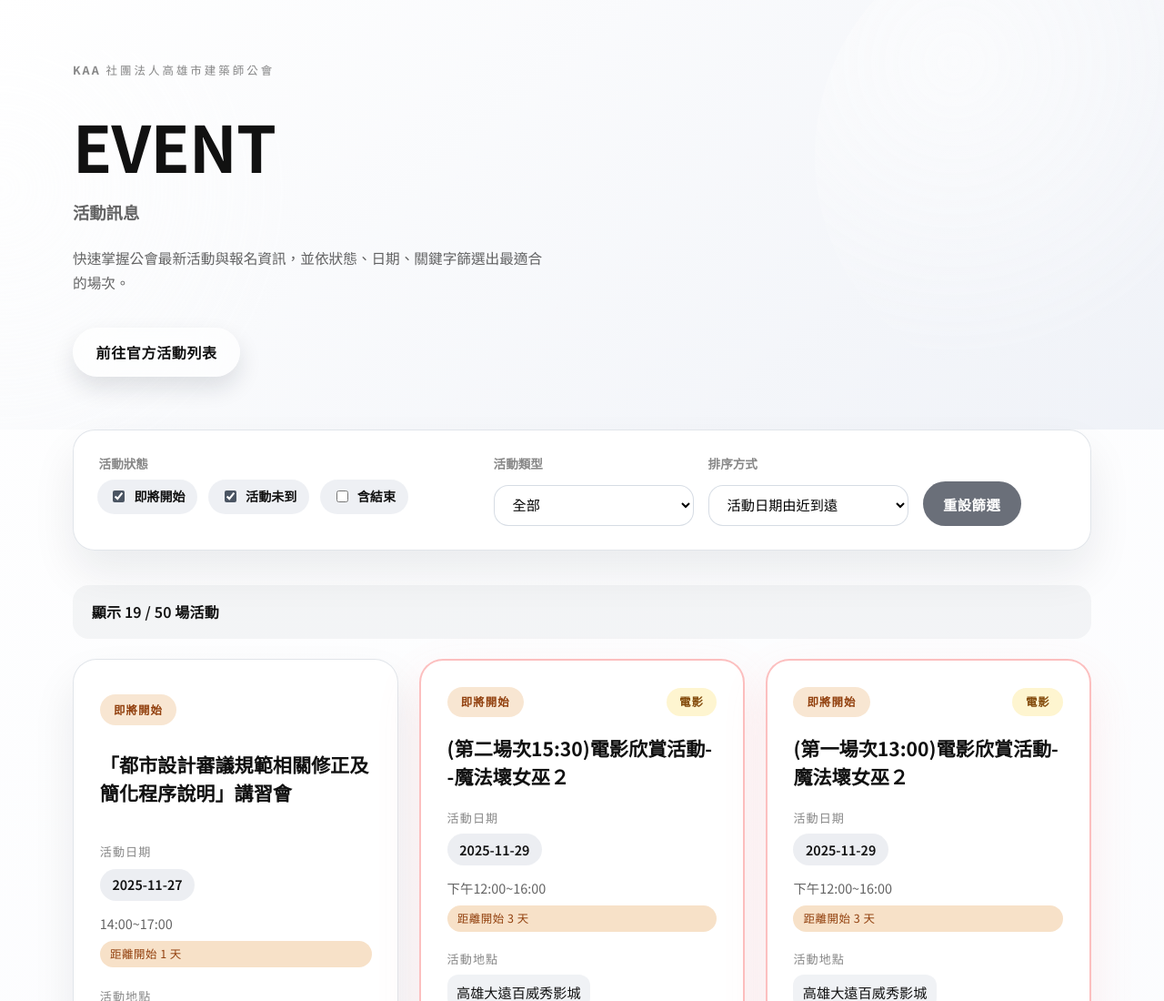
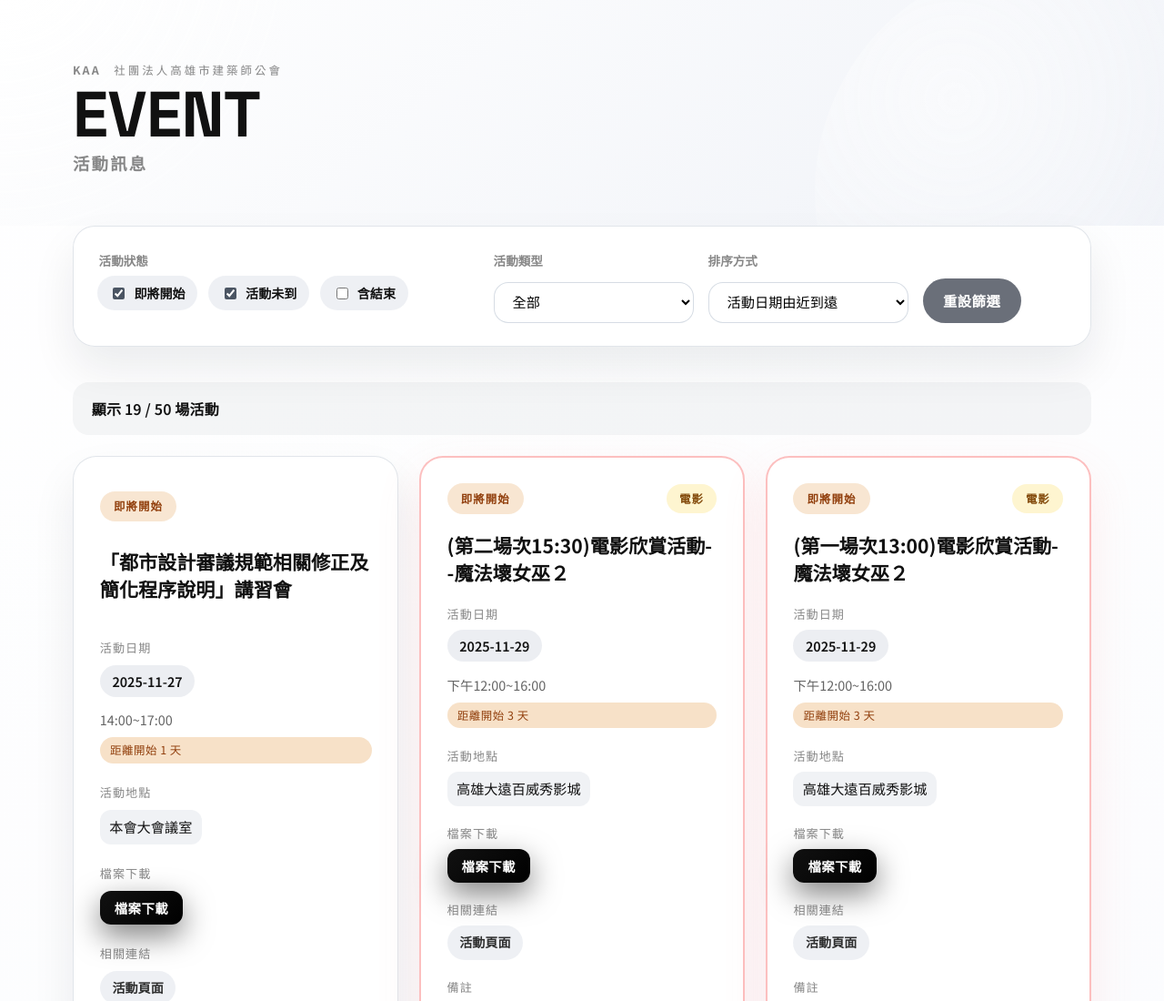
Before and after one commit to thinklab-architects/line-event, a website: page index.html in a window 1280 px wide. Shown: the top 1100 px of the page at 91% size. Drawn offline with Linux system fonts and the light colour scheme.

Commit message:
style: update hero copy and styling

```diff
--- a/index.html
+++ b/index.html
@@ -20,15 +20,9 @@
         </p>
         <div class="hero__title-wrap">
           <h1 class="hero__title">EVENT</h1>
-          <p class="hero__subtitle">活動訊息</p>
-        </div>
-        <p class="hero__description">
-          快速掌握公會最新活動與報名資訊，並依狀態、日期、關鍵字篩選出最適合的場次。
-        </p>
-        <div class="hero__actions">
-          <a class="hero__link" href="https://www.kaa.org.tw/news_list.php?t1=1" target="_blank" rel="noopener noreferrer">
-            前往官方活動列表
-          </a>
+          <p class="hero__subtitle">
+            <a href="https://www.kaa.org.tw/news_list.php?t1=1" target="_blank" rel="noopener noreferrer">活動訊息</a>
+          </p>
         </div>
       </div>
     </div>
--- a/styles.css
+++ b/styles.css
@@ -1,4 +1,4 @@
-@import url('https://fonts.googleapis.com/css2?family=Noto+Sans+TC:wght@400;500;600;700&display=swap');
+@import url('https://fonts.googleapis.com/css2?family=Noto+Sans+TC:wght@400;500;600;700&family=Space+Grotesk:wght@500;600;700&display=swap');
 
 :root {
   color-scheme: light;
@@ -135,7 +135,7 @@ a:focus-visible {
 
 .hero__lede {
   display: grid;
-  gap: 0.85rem;
+  gap: 0;
 }
 
 .hero__eyebrow {
@@ -144,6 +144,9 @@ a:focus-visible {
   text-transform: uppercase;
   font-size: 0.78rem;
   color: var(--ink-soft);
+  display: inline-flex;
+  align-items: center;
+  gap: 0.55rem;
 }
 
 .hero__eyebrow-abbr {
@@ -157,20 +160,35 @@ a:focus-visible {
   font-size: clamp(2.6rem, 6vw, 4.4rem);
   font-weight: 800;
   letter-spacing: -0.01em;
+  font-family: 'Space Grotesk', 'Noto Sans TC', 'PingFang TC', 'Microsoft JhengHei', sans-serif;
+  line-height: 1.2;
 }
 
 .hero__title-wrap {
   display: flex;
   flex-direction: column;
-  gap: 0; /* remove gap between title and subtitle */
+  gap: 0;
+  margin-top: -0.25rem;
 }
 
 .hero__subtitle {
   margin: 0;
   font-size: 1.15rem;
   font-weight: 700;
-  color: var(--ink-muted);
-  letter-spacing: -0.005em;
+  line-height: 1.2;
+  letter-spacing: 0.12em;
+  color: var(--ink-soft);
+}
+
+.hero__subtitle a {
+  color: inherit;
+  text-decoration: none;
+}
+
+.hero__subtitle a:hover,
+.hero__subtitle a:focus-visible {
+  text-decoration: underline;
+  text-decoration-thickness: 2px;
 }
 
 .hero__description {
```
